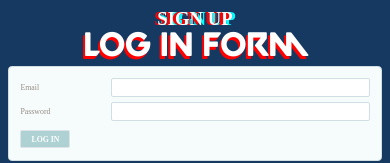
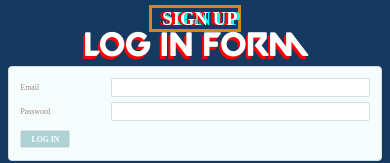
Before and after one commit to EmanuelLeon2022/Final-MERN-Stack-Project, a React (Create React App) app: page / in a window 390 px wide. In both pictures the pointer is over the link "SIGN UP". Shown: the top 163 px of the page. Built offline with nearby package versions, Linux system fonts and the light colour scheme; no server answers.

Commit message:
I need help

```diff
--- a/src/components/Navbar/Navbar.css
+++ b/src/components/Navbar/Navbar.css
@@ -26,8 +26,16 @@
         color: white;
         text-decoration: none;
     }
+    a:hover{
+        border: solid rgb(216, 135, 13);
+        padding-left: 10px;
+    }
 }
 @media screen and (max-width: 1000px) {
+    a:hover{
+        border: solid rgb(216, 135, 13);
+        padding-left: 10px;
+    }
     .navi{
         height: 100px;
         display: flex;
@@ -36,6 +44,10 @@
     }
 }
 @media screen and (max-width: 700px) {
+    a:hover{
+        border: solid rgb(216, 135, 13);
+        padding-left: 10px;
+    }
     .navi{
         height: 90px;
         display: flex;
@@ -43,6 +55,10 @@
     }
 }
 @media screen and (max-width: 650px) {
+    a:hover{
+        border: solid rgb(216, 135, 13);
+        padding-left: 10px;
+    }
     .navi{
         height: 75px;
         display: flex;
```
